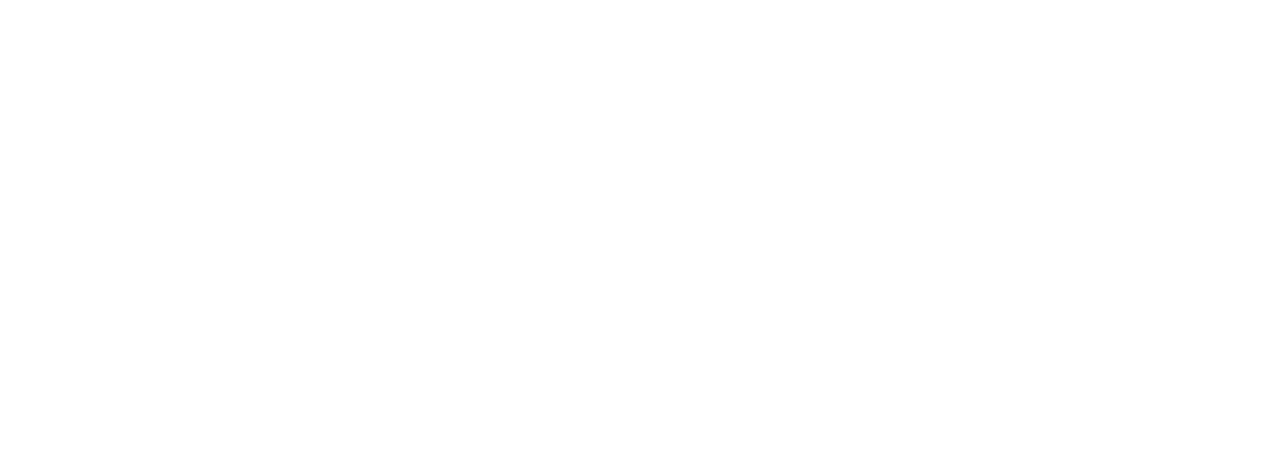
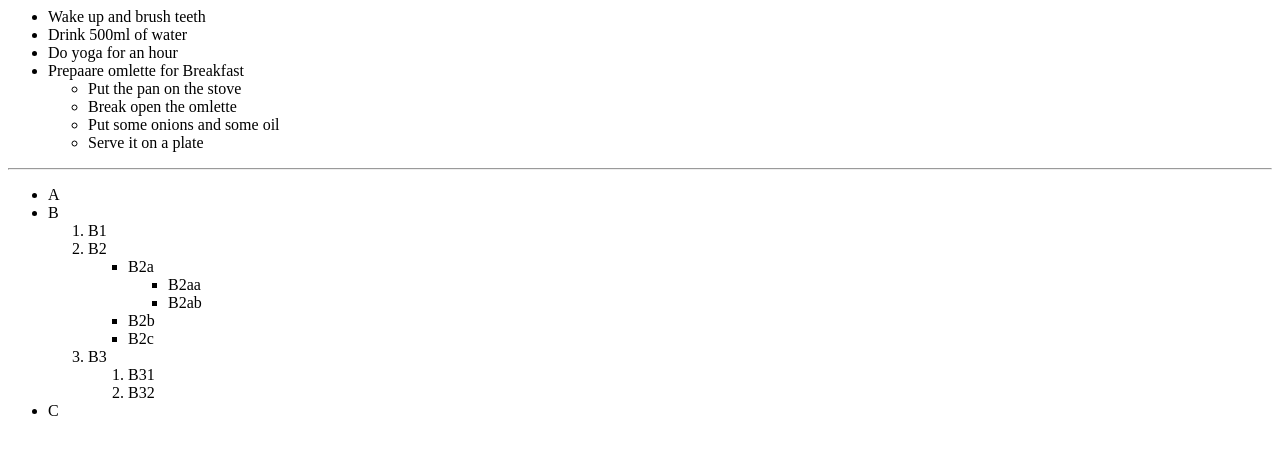
Before and after one commit to vigneshslokesh/Web-Development, a plain HTML site: page HTML/3.1 Nesting and Indentation/index.html in a window 1280 px wide. Drawn offline with Linux system fonts and the light colour scheme.

Commit message:
nesting and indentation

```diff
--- a/HTML/3.1 Nesting and Indentation/index.html
+++ b/HTML/3.1 Nesting and Indentation/index.html
@@ -1 +1,36 @@
-<!-- Write your code below -->
+<ul>
+    <li>Wake up and brush teeth</li>
+    <li>Drink 500ml of water</li>
+    <li>Do yoga for an hour</li>
+    <li>Prepaare omlette for Breakfast</li>
+    <ul>
+        <li>Put the pan on the stove</li>
+        <li>Break open the omlette</li>
+        <li>Put some onions and some oil</li>
+        <li>Serve it on a plate</li>
+    </ul>
+</ul>
+<hr/>
+<ul>
+    <li>A</li>
+    <li>B</li>
+    <ol>
+        <li>B1</li>
+        <li>B2</li>
+        <ul>
+            <li>B2a</li>
+            <ul>
+                <li>B2aa</li>
+                <li>B2ab</li>
+            </ul>
+            <li>B2b</li>
+            <li>B2c</li>
+        </ul>
+        <li>B3</li>
+        <ol>
+            <li>B31</li>
+            <li>B32</li>
+        </ol>
+    </ol>
+    <li>C</li>
+</ul>
```
Also changed, not shown: HTML/3.2 Anchor Elements/index.html (added, +2 -0 lines), HTML/3.2 Anchor Elements/solution.html (added, +20 -0 lines), HTML/3.3 Image Elements/index.html (added, +6 -0 lines), HTML/3.3 Image Elements/solution1.html (added, +2 -0 lines), HTML/3.3 Image Elements/solution2.html (added, +2 -0 lines), HTML/3.2 Anchor Elements/goal.png (added), HTML/3.3 Image Elements/goal2.png (added), 1 other file.
